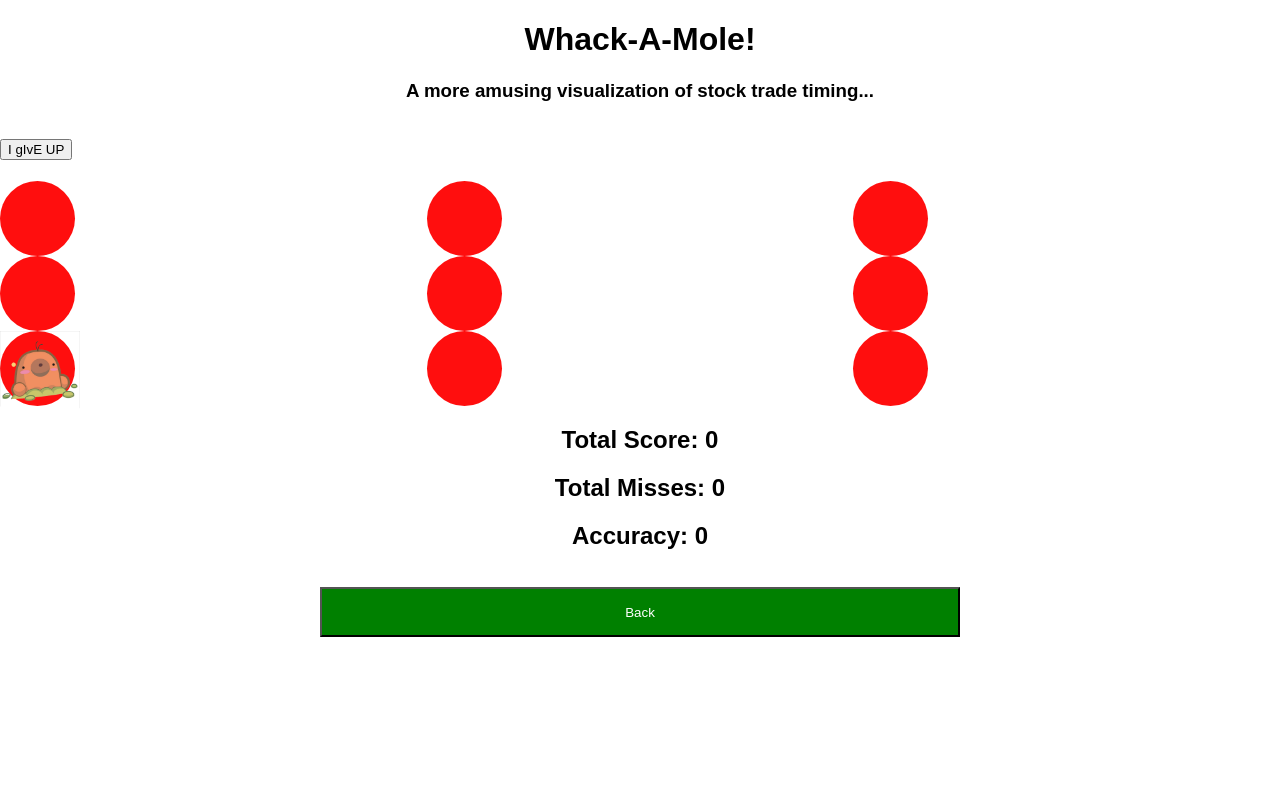
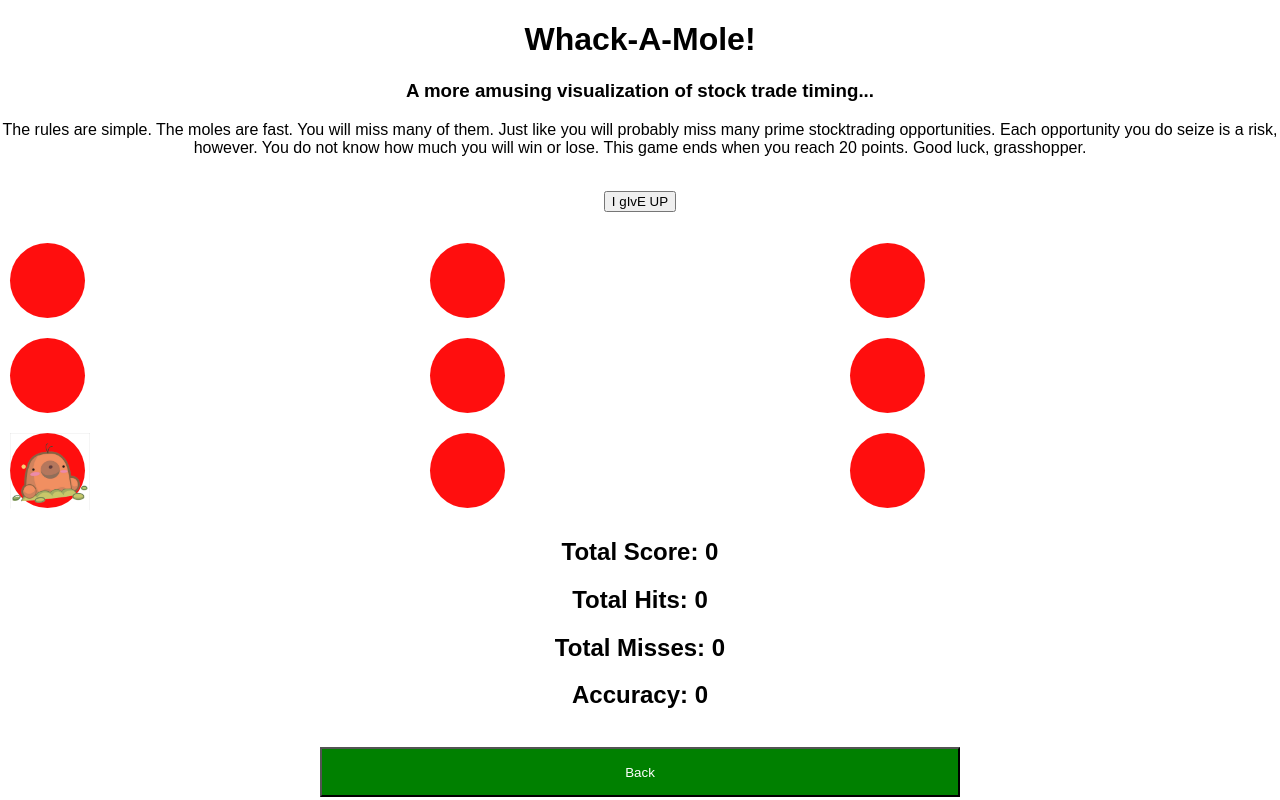
Before and after one commit to anniegao2007/market-status, a React (Create React App) app: page / in a window 1280 px wide. Both pictures are taken after a click on the button "Play Whack-A-Mole!". Built offline with nearby package versions, Linux system fonts and the light colour scheme.

Commit message:
made whackamole more evil >:)

```diff
--- a/src/App.css
+++ b/src/App.css
@@ -1,6 +1,7 @@
 .holesRow{
   display: flex;
   justify-content: space-between;
+  padding: 10px;
 }
 
 .WAMhole {
--- a/src/WhackAMole.js
+++ b/src/WhackAMole.js
@@ -6,6 +6,7 @@ export class WhackAMole extends React.Component {
         super(props);
         this.state = {
             score: 0,
+            hits: 0,
             misses: 0,
             moleHole: null,
             message: null,
@@ -21,13 +22,14 @@ export class WhackAMole extends React.Component {
     onClickCircle(c) {
         let message = "";
         if(c === this.state.moleHole) {
+            let delta = Math.floor(Math.random() * 10) - 3;
             if(this.state.score === 9) {
                 clearInterval(this.interval);
                 message = "You Win!";
             } else {
-                message = "Hit!";
+                message = `Hit! Your score just increased by ${delta}!`;
             }
-            this.setState({ moleHole: -1, score: this.state.score+1, message });
+            this.setState({ moleHole: -1, hits: this.state.hits+1, score: this.state.score+delta, message });
         } else {
             message = "Missed!";
             this.setState({ message, misses: this.state.misses+1 });
@@ -44,12 +46,18 @@ export class WhackAMole extends React.Component {
 
     render() {
         return (
-            <div>
-                <h1 className="centertext">Whack-A-Mole!</h1>
-                <h3 className="centertext">A more amusing visualization of stock trade timing...</h3>
+            <div className="centertext">
+                <h1>Whack-A-Mole!</h1>
+                <h3>A more amusing visualization of stock trade timing...</h3>
+                <p>
+                    The rules are simple. The moles are fast. You will miss many of them. Just like you will probably miss many prime stocktrading opportunities.
+                    Each opportunity you do seize is a risk, however. You do not know how much you will win or lose.
+                    This game ends when you reach 20 points.
+                    Good luck, grasshopper.
+                </p>
                 <br />
                 <button onClick={this.stop}>I gIvE UP</button>
-                <h4 className="centertext">{this.state.message}</h4>
+                <h4>{this.state.message}</h4>
                 <div className="holesRow">
                     <Hole id={0} mole={this.state.moleHole === 0} onClick={() => this.onClickCircle(0)}/>
                     <Hole id={1} mole={this.state.moleHole === 1} onClick={() => this.onClickCircle(1)}/>
@@ -68,9 +76,10 @@ export class WhackAMole extends React.Component {
                     <Hole id={8} mole={this.state.moleHole === 8} onClick={() => this.onClickCircle(8)}/>
                     <br />
                 </div>
-                <h2 className="centertext">Total Score: {this.state.score}</h2>
-                <h2 className="centertext">Total Misses: {this.state.misses}</h2>
-                <h2 className="centertext">Accuracy: {this.state.score===0 ? 0 : (this.state.score / (this.state.score + this.state.misses)).toFixed(3)}</h2>
+                <h2>Total Score: {this.state.score}</h2>
+                <h2>Total Hits: {this.state.hits}</h2>
+                <h2>Total Misses: {this.state.misses}</h2>
+                <h2>Accuracy: {this.state.hits===0 ? 0 : (this.state.hits / (this.state.score + this.state.misses)).toFixed(3)}</h2>
             </div>
         )
     }
```
